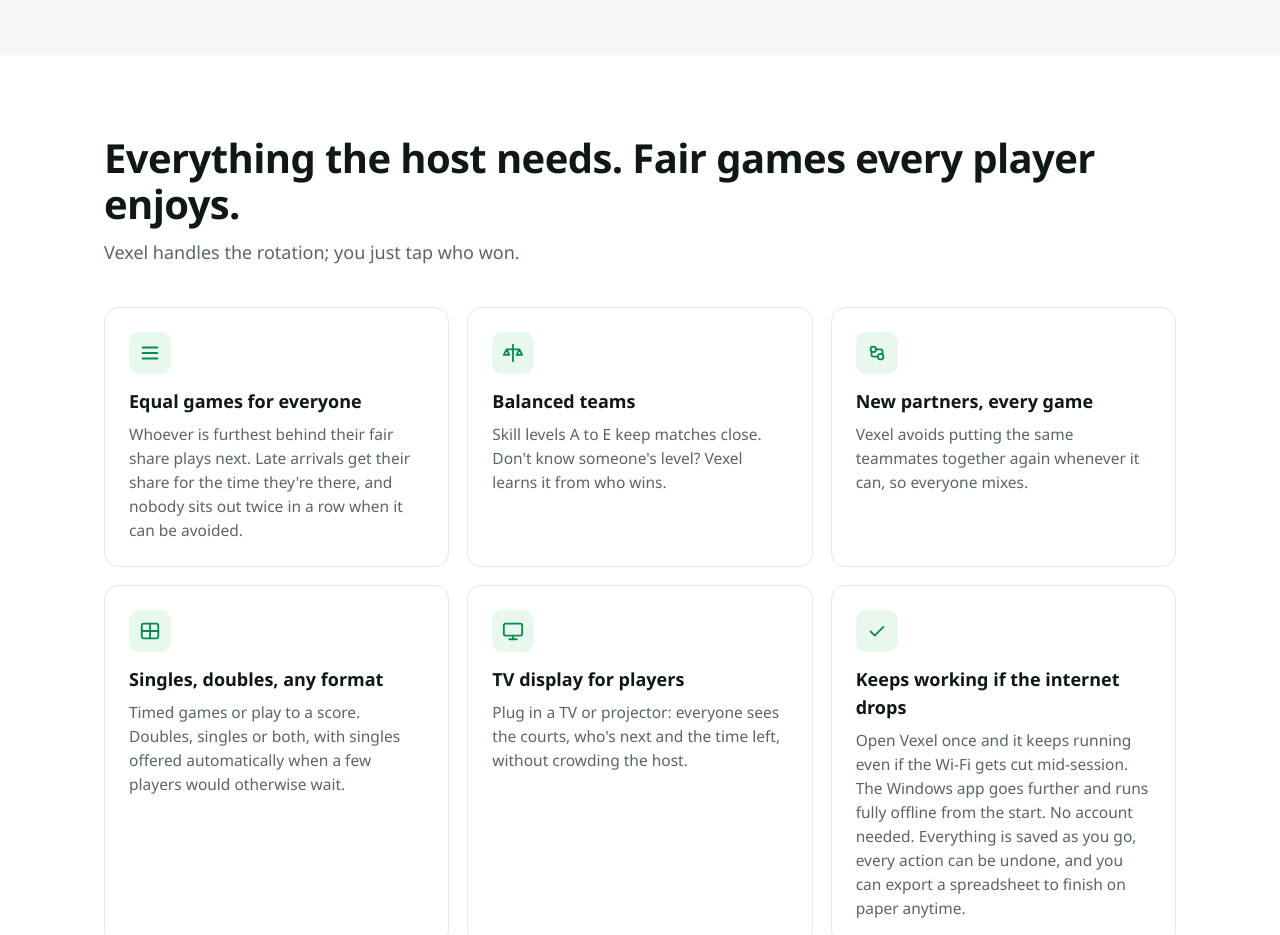
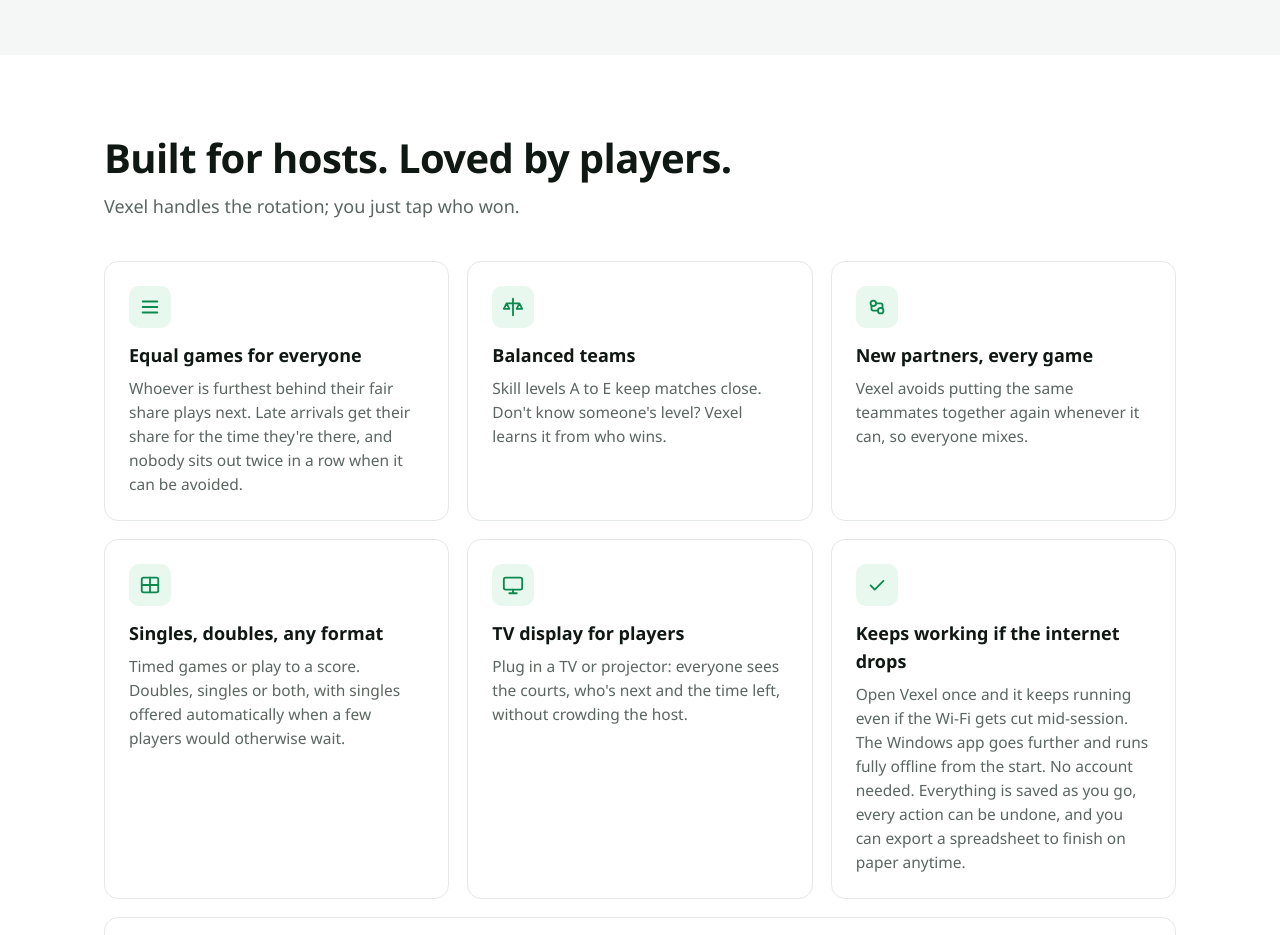
Before and after one commit to clisdan/vexel-releases, a plain HTML site: page index.html in a window 1280 px wide. Shown: the part 1480-2415 px from the top of the page. Drawn offline with Linux system fonts and the light colour scheme.

Commit message:
Website: features heading 'Built for hosts. Loved by players.'
Co-Authored-By: Claude Opus 5.5 <noreply@anthropic.com>
Claude-Session: https://claude.ai/code/session_01W5QrvRHCusayoxaL2wyyZZ

```diff
--- a/index.html
+++ b/index.html
@@ -274,7 +274,7 @@
 
   <section id="features">
     <div class="wrap">
-      <h2>Everything the host needs. Fair games every player enjoys.</h2>
+      <h2>Built for hosts. Loved by players.</h2>
       <p class="sub">Vexel handles the rotation; you just tap who won.</p>
       <div class="features">
         <div class="card">
```
